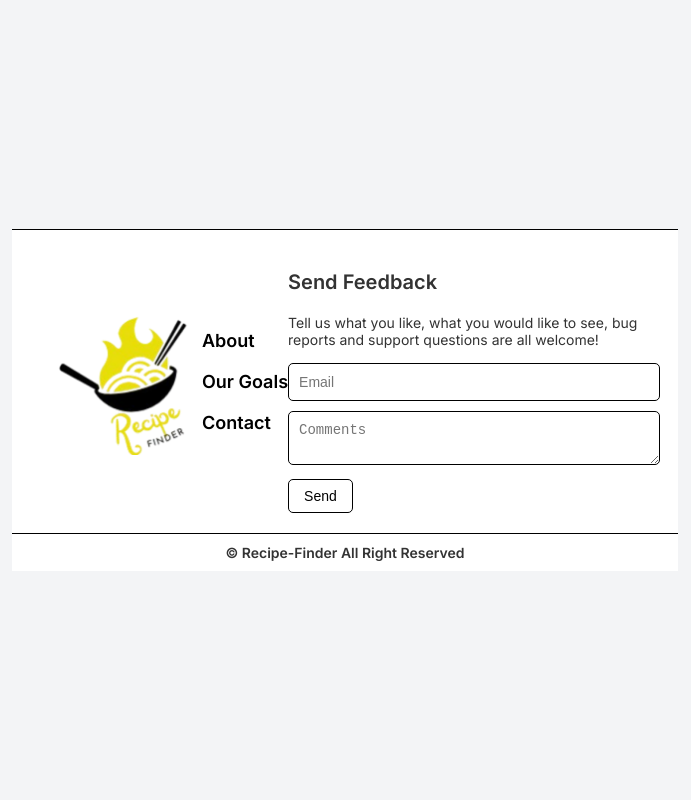
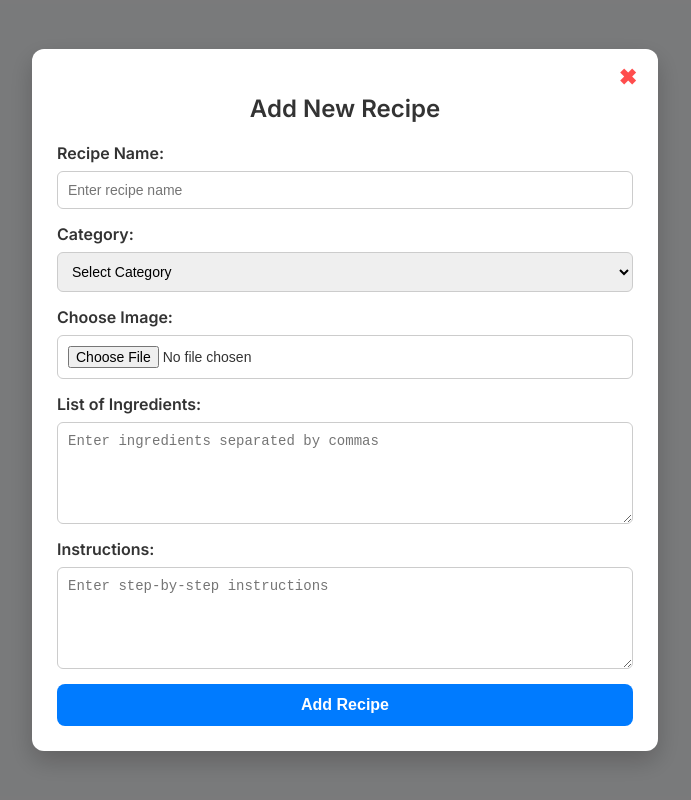
Before and after one commit to Rohit-Rauniyar01/Recipe-Finder, a React (Vite) app: page /add-recipe in a window 1280 px wide. Shown: the whole page, without its empty margins (295-986 px from the left). Built offline with nearby package versions, Linux system fonts and the light colour scheme; a web font is replaced by a local one.

Commit message:
Add Recipe Updated

```diff
--- /dev/null
+++ b/src/Admin/AddRecipe.jsx
@@ -0,0 +1,104 @@
+import { useState } from "react";
+import PropTypes from "prop-types";
+import "/src/Styles/Addrecipe.css";
+
+const AddRecipe = ({ onClose }) => {
+  const [recipe, setRecipe] = useState({
+    name: "",
+    category: "",
+    image: null,
+    ingredients: "",
+    instructions: "",
+  });
+
+  const handleChange = (e) => {
+    const { name, value } = e.target;
+    setRecipe({ ...recipe, [name]: value });
+  };
+
+  const handleImageUpload = (e) => {
+    const file = e.target.files[0];
+    setRecipe({ ...recipe, image: file });
+  };
+
+  const handleSubmit = (e) => {
+    e.preventDefault();
+
+    // Save to Local Storage
+    const storedRecipes = JSON.parse(localStorage.getItem("recipes")) || [];
+    storedRecipes.push(recipe);
+    localStorage.setItem("recipes", JSON.stringify(storedRecipes));
+
+    alert("Recipe Added Successfully!");
+    onClose(); // ✅ Close the modal
+  };
+
+  return (
+    <div className="modal-overlay">
+      <div className="modal-content">
+        <button className="close-button" onClick={onClose}>✖</button>
+        <h2 className="page-title">Add New Recipe</h2>
+
+        <form className="recipe-form" onSubmit={handleSubmit}>
+          <div className="form-group">
+            <label>Recipe Name:</label>
+            <input
+              type="text"
+              name="name"
+              placeholder="Enter recipe name"
+              value={recipe.name}
+              onChange={handleChange}
+              required
+            />
+          </div>
+
+          <div className="form-group">
+            <label>Category:</label>
+            <select name="category" value={recipe.category} onChange={handleChange} required>
+              <option value="">Select Category</option>
+              <option value="Vegetarian">Vegetarian</option>
+              <option value="Non-Vegetarian">Non-Vegetarian</option>
+              <option value="Dessert">Dessert</option>
+              <option value="Beverage">Beverage</option>
+            </select>
+          </div>
+
+          <div className="form-group">
+            <label>Choose Image:</label>
+            <input type="file" accept="image/*" onChange={handleImageUpload} required />
+          </div>
+
+          <div className="form-group">
+            <label>List of Ingredients:</label>
+            <textarea
+              name="ingredients"
+              placeholder="Enter ingredients separated by commas"
+              value={recipe.ingredients}
+              onChange={handleChange}
+              required
+            />
+          </div>
+
+          <div className="form-group">
+            <label>Instructions:</label>
+            <textarea
+              name="instructions"
+              placeholder="Enter step-by-step instructions"
+              value={recipe.instructions}
+              onChange={handleChange}
+              required
+            />
+          </div>
+
+          <button type="submit" className="add-button">Add Recipe</button>
+        </form>
+      </div>
+    </div>
+  );
+};
+
+AddRecipe.propTypes = {
+  onClose: PropTypes.func.isRequired,
+};
+
+export default AddRecipe;
--- a/src/Admin/Adminpanel.jsx
+++ b/src/Admin/Adminpanel.jsx
@@ -1,9 +1,11 @@
-import { useEffect } from "react";
+import { useEffect, useState } from "react";
 import { useNavigate } from "react-router-dom";
+import AddRecipe from "./AddRecipe"; // Import AddRecipe component
 import "/src/Styles/Adminpanel.css";
 
 const AdminPanel = () => {
   const navigate = useNavigate();
+  const [isModalOpen, setIsModalOpen] = useState(false);
 
   useEffect(() => {
     const isAdmin = localStorage.getItem("isAdmin");
@@ -30,11 +32,11 @@ const AdminPanel = () => {
       <div className="sidebar">
         <h2>Admin</h2>
         <button className="menu-btn">Dashboard</button>
-        <button className="menu-btn">Add Recipes</button>
+        <button className="menu-btn" onClick={() => setIsModalOpen(true)}>
+          Add Recipes
+        </button> {/* ✅ Opens the modal */}
         <button className="menu-btn">List of Recipes</button>
-        <button className="logout-btn" onClick={handleLogout}>
-          LogOut
-        </button>
+        <button className="logout-btn" onClick={handleLogout}>LogOut</button>
       </div>
 
       {/* Main Content */}
@@ -49,15 +51,18 @@ const AdminPanel = () => {
             <p>{data.users}</p>
           </div>
           <div className="card">
-            <h3>Vegetarians Recipes</h3>
+            <h3>Vegetarian Recipes</h3>
             <p>{data.vegetarianRecipes}</p>
           </div>
           <div className="card">
-            <h3>Non-Vegetarians Recipes</h3>
+            <h3>Non-Vegetarian Recipes</h3>
             <p>{data.nonVegetarianRecipes}</p>
           </div>
         </div>
       </div>
+
+      {/* ✅ Render AddRecipe Modal If isModalOpen is True */}
+      {isModalOpen && <AddRecipe onClose={() => setIsModalOpen(false)} />}
     </div>
   );
 };
--- /dev/null
+++ b/src/Styles/Addrecipe.css
@@ -0,0 +1,127 @@
+/* Modal Background */
+.modal-overlay {
+  position: fixed;
+  top: 0;
+  left: 0;
+  width: 100%;
+  height: 100%;
+  background: rgba(0, 0, 0, 0.5); /* Dark background */
+  display: flex;
+  justify-content: center;
+  align-items: center;
+  z-index: 1000;
+  backdrop-filter: blur(5px); /* Soft blur effect */
+}
+
+/* Modal Content */
+.modal-content {
+  background: #fff;
+  padding: 25px;
+  width: 45%;
+  max-width: 600px;
+  border-radius: 12px;
+  box-shadow: 0 10px 25px rgba(0, 0, 0, 0.2);
+  position: relative;
+  animation: fadeIn 0.3s ease-in-out;
+}
+
+/* Close Button */
+.close-button {
+  position: absolute;
+  top: 15px;
+  right: 15px;
+  border: none;
+  background: none;
+  font-size: 22px;
+  font-weight: bold;
+  color: #ff4d4d;
+  cursor: pointer;
+  transition: transform 0.2s ease-in-out;
+}
+
+.close-button:hover {
+  transform: scale(1.2);
+}
+
+/* Page Title */
+.page-title {
+  text-align: center;
+  font-size: 24px;
+  font-weight: bold;
+  color: #333;
+  margin-bottom: 20px;
+}
+
+/* Form Styling */
+.recipe-form {
+  display: flex;
+  flex-direction: column;
+  gap: 15px;
+}
+
+/* Form Groups */
+.form-group {
+  display: flex;
+  flex-direction: column;
+  gap: 8px;
+}
+
+/* Labels */
+.form-group label {
+  font-size: 16px;
+  font-weight: 600;
+  color: #333;
+}
+
+/* Input Fields */
+.recipe-form input,
+.recipe-form select,
+.recipe-form textarea {
+  padding: 10px;
+  font-size: 14px;
+  border: 1px solid #ccc;
+  border-radius: 6px;
+  outline: none;
+  transition: border 0.2s ease-in-out;
+}
+
+.recipe-form input:focus,
+.recipe-form select:focus,
+.recipe-form textarea:focus {
+  border-color: #007bff;
+}
+
+/* Textarea */
+.recipe-form textarea {
+  resize: vertical;
+  min-height: 80px;
+}
+
+/* Add Button */
+.add-button {
+  background: #007bff;
+  color: white;
+  padding: 12px;
+  font-size: 16px;
+  font-weight: bold;
+  border: none;
+  border-radius: 8px;
+  cursor: pointer;
+  transition: background 0.2s ease-in-out;
+}
+
+.add-button:hover {
+  background: #0056b3;
+}
+
+/* Fade-in Animation */
+@keyframes fadeIn {
+  from {
+    opacity: 0;
+    transform: translateY(-10px);
+  }
+  to {
+    opacity: 1;
+    transform: translateY(0);
+  }
+}
--- a/src/main.jsx
+++ b/src/main.jsx
@@ -11,10 +11,11 @@ import SignUpPage from "./Pages/LoginSection/Signup";
 import ForgotPassword from "./Pages/LoginSection/Forgetpassword";
 import Footer from "./components/Footer"; // Import Footer
 import AdminPanel from "./Admin/Adminpanel"; // ✅ Fixed Admin Panel path
+import AddRecipe from "./Admin/AddRecipe";
 
 const App = () => {
   const location = useLocation();
-  const hideFooterRoutes = ["/login", "/signup", "/forgot-password", "/admin"]; // Hide Footer on Admin Panel
+  const hideFooterRoutes = ["/login", "/signup", "/forgot-password", "/admin", "/add-recipe"]; // Hide Footer on Admin Panel
 
   return (
     <>
@@ -24,6 +25,7 @@ const App = () => {
         <Route path="/signup" element={<SignUpPage />} />
         <Route path="/forgot-password" element={<ForgotPassword />} />
         <Route path="/admin" element={<AdminPanel />} /> {/* ✅ Added AdminPanel Route */}
+        <Route path="/add-recipe" element={<AddRecipe />} /> {/* ✅ Added AddRecipe Route */}
 
         {/* Routes WITH Footer */}
         <Route path="/" element={<HomePage />} />
```
